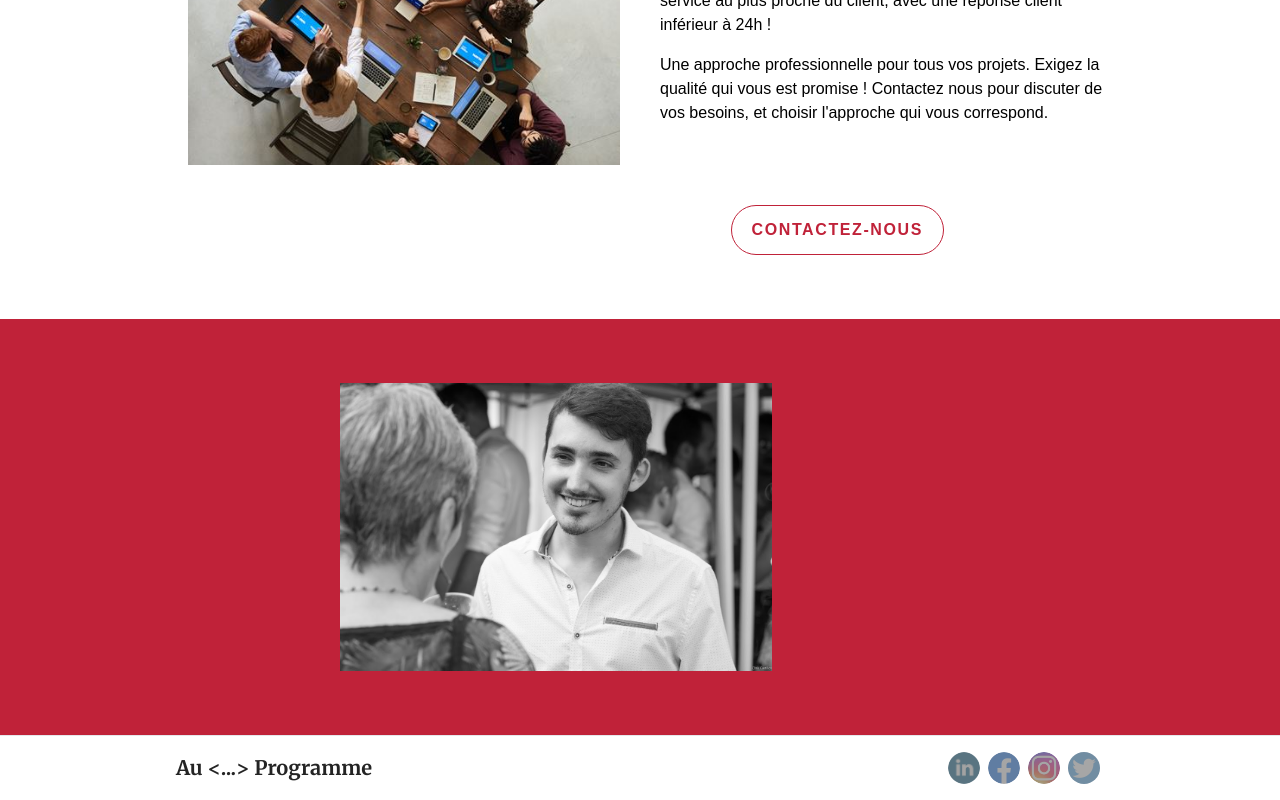
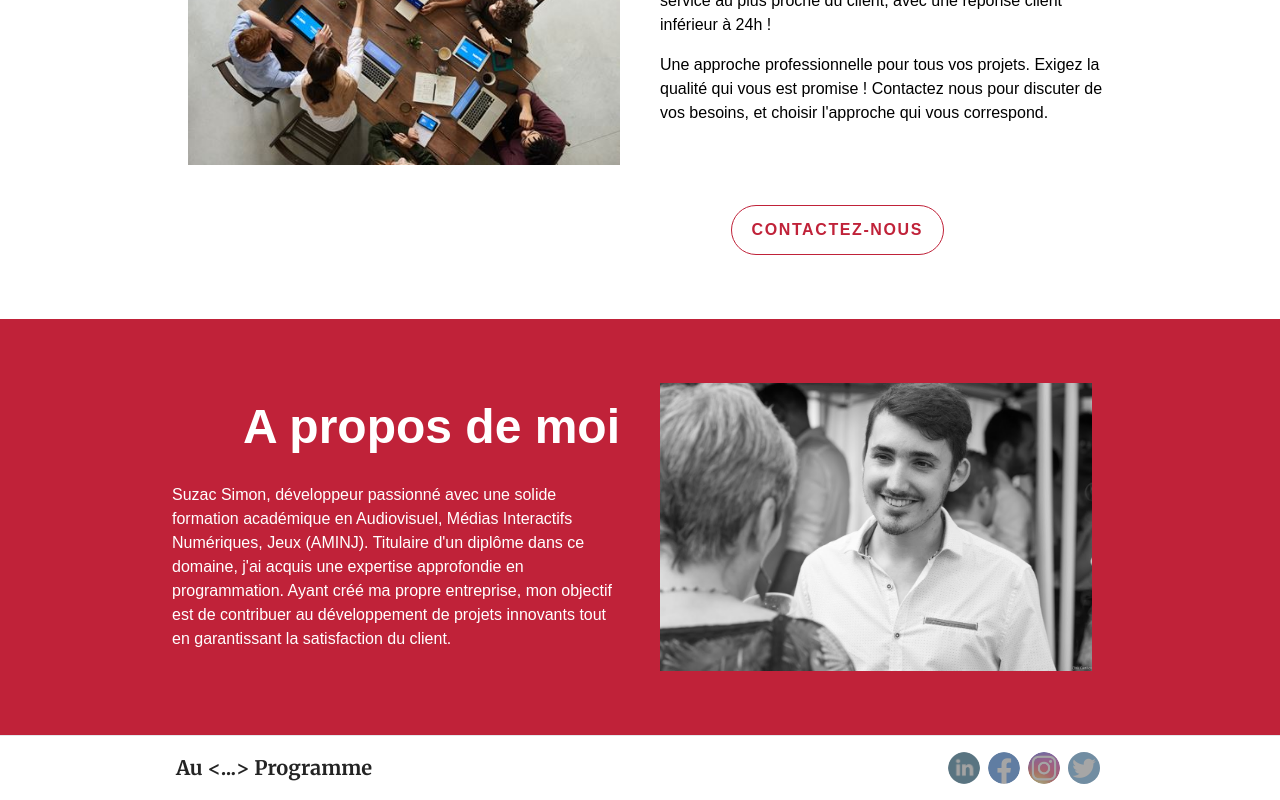
Before and after one commit to sissisix/Au_Programme, a React (Vite) app: page / in a window 1280 px wide. Shown: the part 863-1663 px from the top of the page. Built offline with nearby package versions, Linux system fonts and the light colour scheme.

Commit message:
Accueil ok

```diff
--- a/src/pages/1_accueil/Block_3.jsx
+++ b/src/pages/1_accueil/Block_3.jsx
@@ -4,7 +4,20 @@ const Block_3 = () => {
   return (
     <div className="h-fit py-16 bg-redder text-white">
       <div className="relative flex flex-col md:flex-row items-center justify-center">
+        <div className="relative flex flex-col left-0 md:w-1/2 md:mb-0 mb-8 items-center justify-center md:items-end md:justify-end">
+          <h2 className="mx-5 max-w-80 lg:max-w-108 font-para mb-8 text-3xl sm:text-4xl md:text-4xl lg:text-5xl font-bold text-white text-center md:text-left">
+            A propos de moi</h2>
+          <p className="mx-5 max-w-80 lg:max-w-108 font-para">
+            Suzac Simon, développeur passionné avec une
+            solide formation académique en Audiovisuel,	Médias
+            Interactifs Numériques, Jeux (AMINJ). Titulaire d'un
+            diplôme dans ce domaine, j'ai acquis une expertise
+            approfondie en programmation. Ayant créé ma
+            propre entreprise, mon objectif est de contribuer au
+            développement de projets innovants tout en
+            garantissant la	satisfaction du client.</p>
 
+        </div>
         <div className="relative flex h-fit right-0 md:w-1/2">
           <img className="h-60 sm:h-72 md:h-60 lg:h-72 md:mx-5" src={ photoMoi } />
         </div>
```
